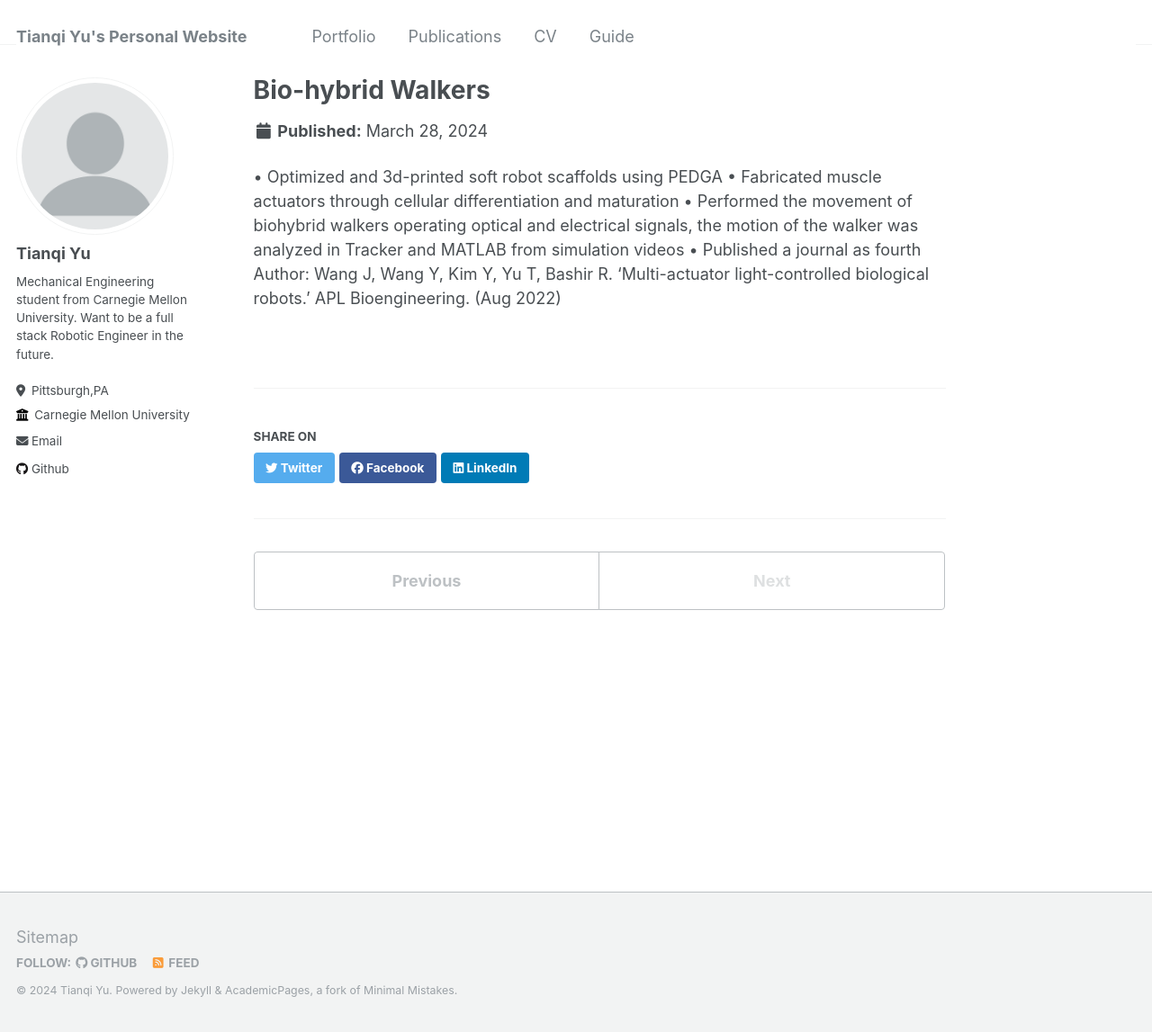
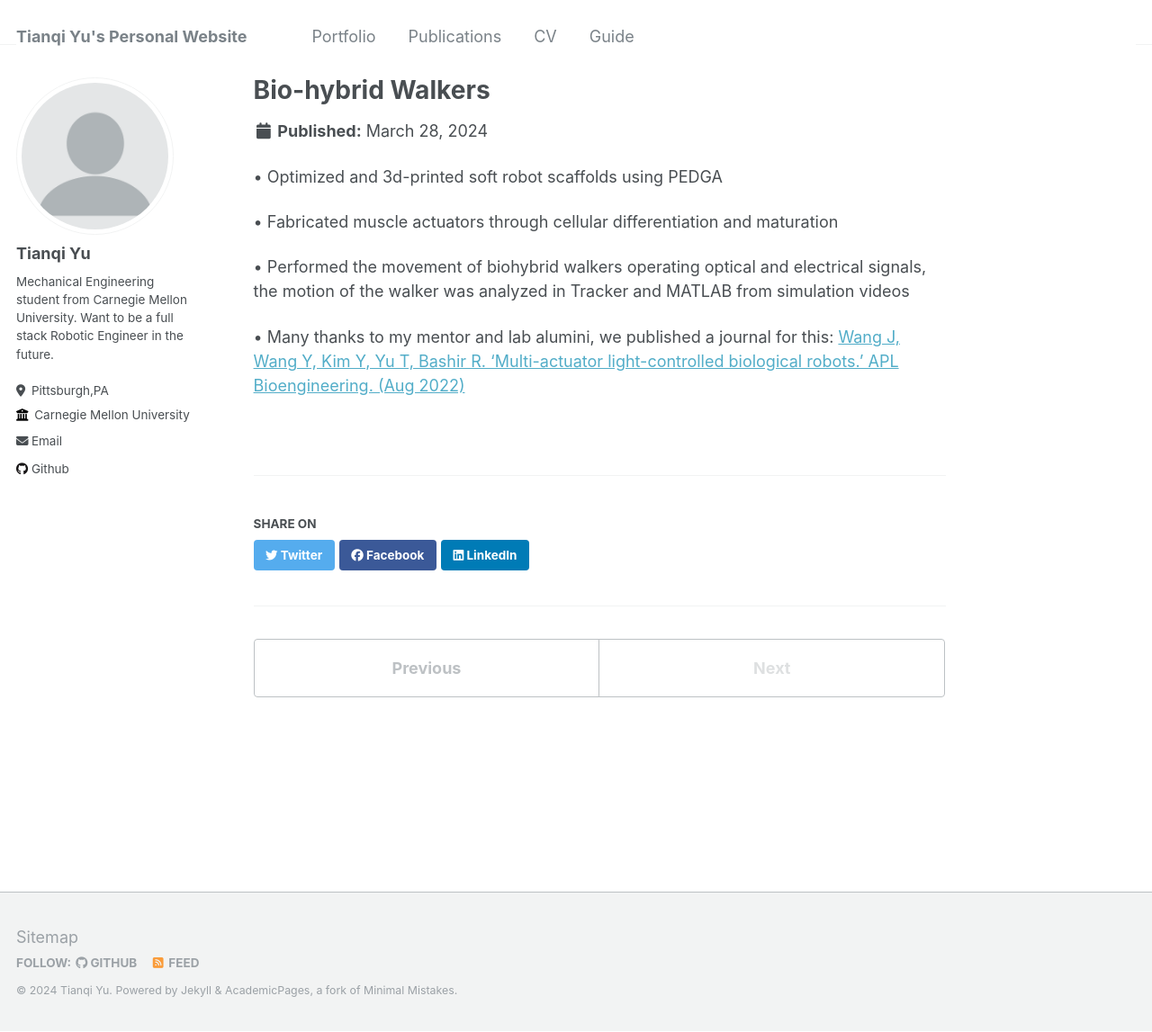
Before and after one commit to NickYu321/NickYu321.github.io, a Jekyll site: the page built from _portfolio/portfolio-2.md, in a window 1280 px wide and 1147 px high. Shown: the whole window at 90% size. Built offline with Jekyll 4.4.1, drawn with Linux system fonts in a browser that asks for light colours.

Commit message:
Update portfolio-2.md
1

```diff
--- a/_portfolio/portfolio-2.md
+++ b/_portfolio/portfolio-2.md
@@ -5,8 +5,10 @@ collection: portfolio
 ---
 
 • Optimized and 3d-printed soft robot scaffolds using PEDGA
+
 • Fabricated muscle actuators through cellular differentiation and maturation
+
 • Performed the movement of biohybrid walkers operating optical and electrical signals, the motion of the walker
 was analyzed in Tracker and MATLAB from simulation videos
-• Published a journal as fourth Author: Wang J, Wang Y, Kim Y, Yu T, Bashir R. 'Multi-actuator light-controlled
-biological robots.' APL Bioengineering. (Aug 2022)
+
+• Many thanks to my mentor and lab alumini, we published a journal for this: [Wang J, Wang Y, Kim Y, Yu T, Bashir R. 'Multi-actuator light-controlled biological robots.' APL Bioengineering. (Aug 2022)](https://pubs.aip.org/aip/apb/article/6/3/036103/2820419)
```
